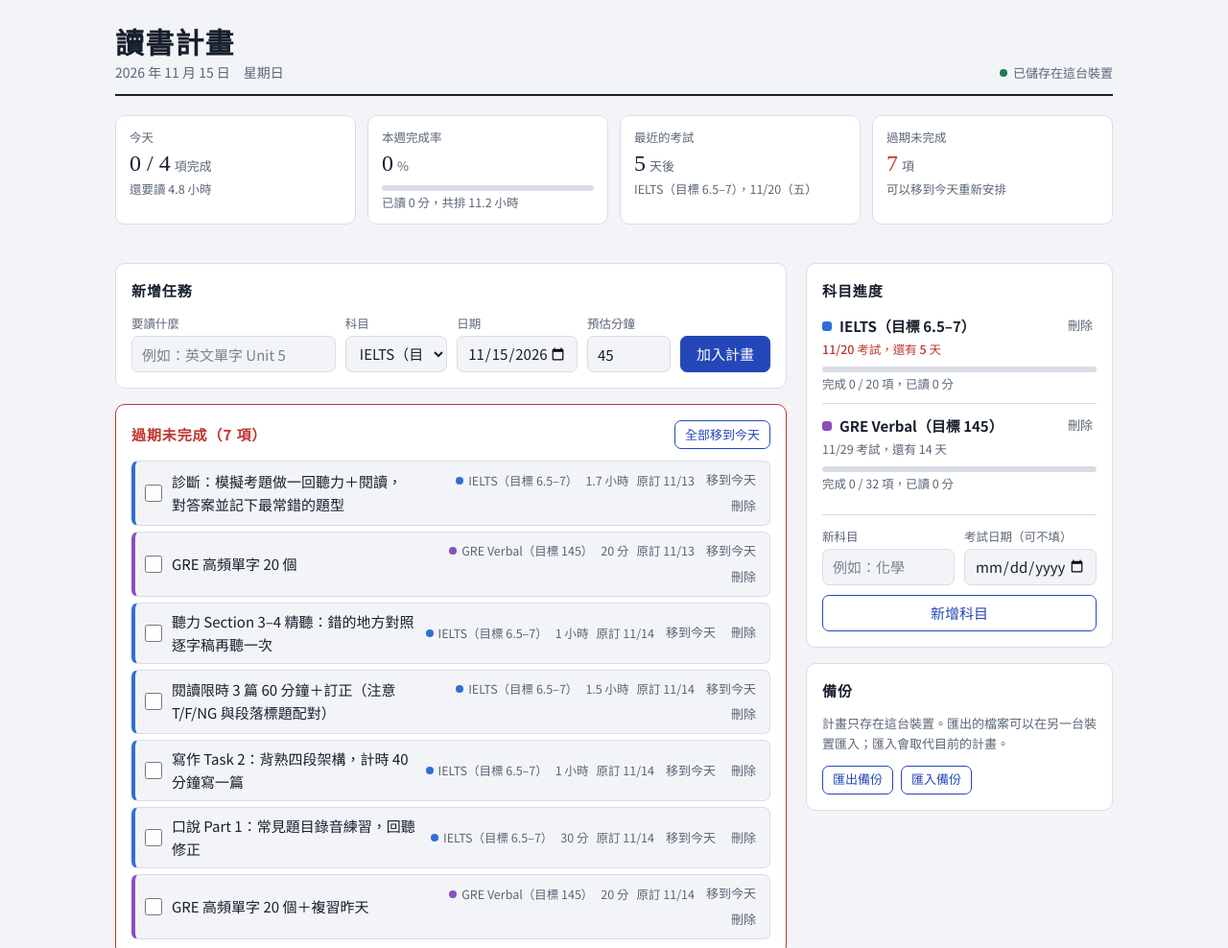
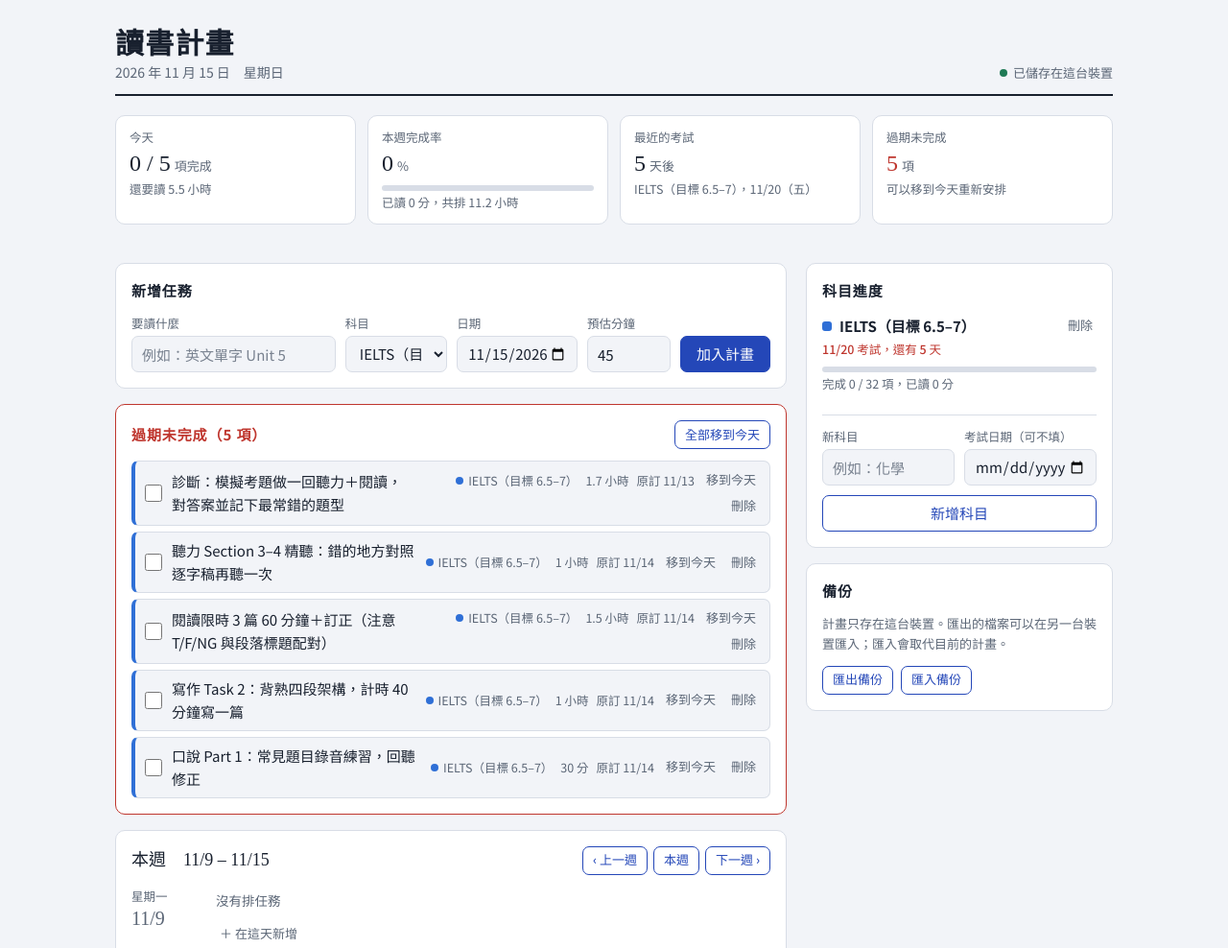
Before and after one commit to kevinchen0933/study-plan, a plain HTML site: page index.html in a window 1280 px wide. Shown: the top 988 px of the page at 96% size. Drawn offline with Linux system fonts and the light colour scheme.

Commit message:
Study plan: drop GRE tasks and add more IELTS practice (one-time update)
Co-Authored-By: Claude Fable 5.2 <noreply@anthropic.com>
Claude-Session: https://claude.ai/code/session_01QMcnsYNbDC1wwFiSCwPyoB

```diff
--- a/index.html
+++ b/index.html
@@ -301,9 +301,20 @@ function example(){
     return {id:"et"+i,title:r[2],subjectId:r[1],date:date,minutes:r[3],done:date<TODAY&&i%4!==1}});
   return {subjects:s,tasks:t,rev:0};
 }
+var EXTRA=[{"id":"b01","title":"寫作 Task 2：同意與否、利弊、問題解決三種題型各列一份大綱","subjectId":"ielts","date":"2026-11-15","minutes":40,"done":false},{"id":"b02","title":"聽寫練習：Section 1–2 常錯的拼字、數字、日期","subjectId":"ielts","date":"2026-11-15","minutes":20,"done":false},{"id":"b03","title":"閱讀限時 3 篇 60 分鐘＋訂正","subjectId":"ielts","date":"2026-11-16","minutes":90,"done":false},{"id":"b04","title":"寫作 Task 2 計時 40 分鐘再寫一篇，對照範文修改","subjectId":"ielts","date":"2026-11-16","minutes":50,"done":false},{"id":"b05","title":"聽寫練習：把今天聽力錯的句子逐句聽寫","subjectId":"ielts","date":"2026-11-16","minutes":20,"done":false},{"id":"b06","title":"聽力模擬一回＋訂正","subjectId":"ielts","date":"2026-11-17","minutes":50,"done":false},{"id":"b07","title":"寫作 Task 1 計時 20 分鐘寫一篇（換一種圖表類型）","subjectId":"ielts","date":"2026-11-17","minutes":30,"done":false},{"id":"b08","title":"口說 Part 1 和 Part 3 各練 5 題並錄音","subjectId":"ielts","date":"2026-11-17","minutes":30,"done":false},{"id":"b09","title":"第 2 回模擬考：當天先訂正聽力與閱讀的錯題","subjectId":"ielts","date":"2026-11-18","minutes":45,"done":false},{"id":"b10","title":"口說 Part 1–3 完整模擬一次並錄音","subjectId":"ielts","date":"2026-11-18","minutes":20,"done":false},{"id":"b11","title":"聽力一回，維持手感","subjectId":"ielts","date":"2026-11-19","minutes":40,"done":false},{"id":"b12","title":"閱讀 1 篇，限時 20 分鐘","subjectId":"ielts","date":"2026-11-19","minutes":25,"done":false}];
+function migrate(){
+  if(state.planV>=2)return;
+  state.subjects=state.subjects.filter(function(s){return s.id!=="gre"});
+  state.tasks=state.tasks.filter(function(t){return t.subjectId!=="gre"});
+  if(state.subjects.some(function(s){return s.id==="ielts"})){
+    var have={};state.tasks.forEach(function(t){have[t.id]=1});
+    EXTRA.forEach(function(t){if(!have[t.id])state.tasks.push(clone(t))});
+  }
+  state.planV=2;state.rev=Date.now();writeLocal();
+}
 function normalize(d){
   d=d&&typeof d==="object"?d:{};
-  return {subjects:Array.isArray(d.subjects)?d.subjects:[],tasks:Array.isArray(d.tasks)?d.tasks:[],rev:+d.rev||0};
+  return {subjects:Array.isArray(d.subjects)?d.subjects:[],tasks:Array.isArray(d.tasks)?d.tasks:[],rev:+d.rev||0,planV:+d.planV||0};
 }
 
 /* ---------- 儲存 ---------- */
@@ -342,7 +353,8 @@ function localOnly(){try{localStorage.setItem(LS+"-t","1");localStorage.removeIt
 
 function start(){
   var cached=readLocal();
-  if(cached&&(cached.tasks.length||cached.subjects.length)){state=cached}else{state=normalize(clone(SEED));writeLocal()}
+  if(cached){state=cached}else{state=normalize(clone(SEED));writeLocal()}
+  migrate();
   render();
   if(!(window.claude&&typeof window.claude.use==="function")){localOnly();return}
   var slowTimer=setTimeout(function(){if(!cloudAnswered){slow=true;renderStatus()}},10000);
```
